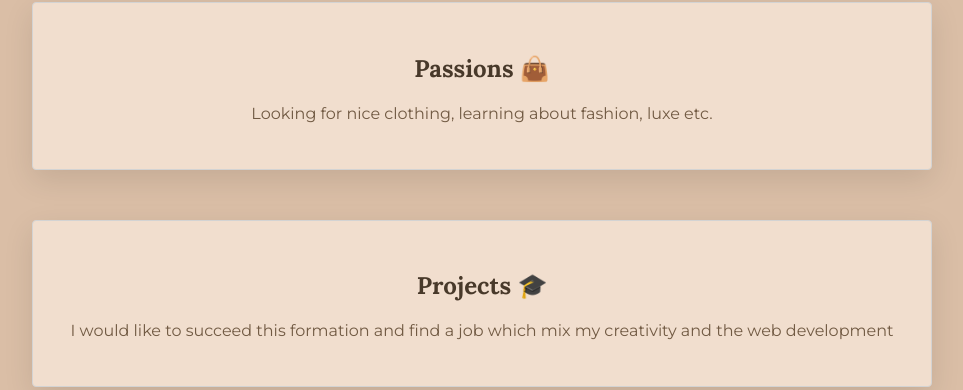
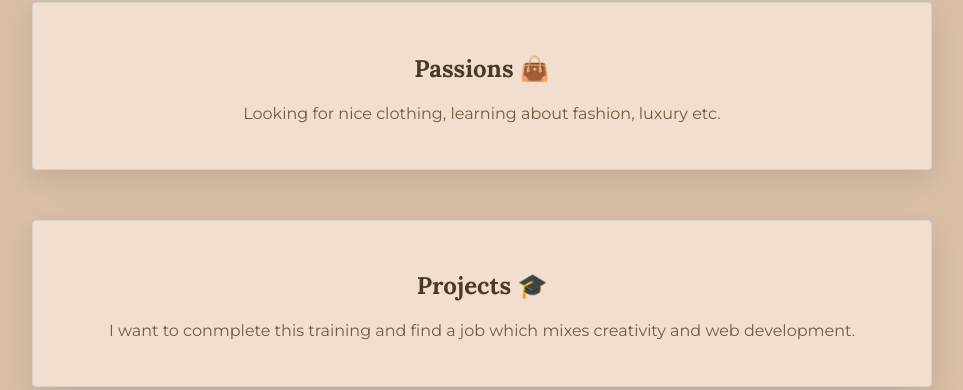
Before and after one commit to Lisagrng/Profile, a plain HTML site: page index.html in a window 1280 px wide. Shown: the part 724-1114 px from the top of the page, without its empty margins (158-1121 px from the left). Drawn offline with Linux system fonts and the light colour scheme.

Commit message:
Changes in my profile

```diff
--- a/index.html
+++ b/index.html
@@ -34,7 +34,7 @@
           Passions 👜
         </h2>
           <p>
-            Looking for nice clothing, learning about fashion, luxe etc.
+            Looking for nice clothing, learning about fashion, luxury etc.
           </p>
       </div>
       <div class="card">
@@ -42,7 +42,7 @@
           Projects 🎓
         </h2>
         <p>
-          I would like to succeed this formation and find a job which mix my creativity and the web development
+          I want to conmplete this training and find a job which mixes creativity and web development.
         </p>
       </div>
       <div class="card">
```
